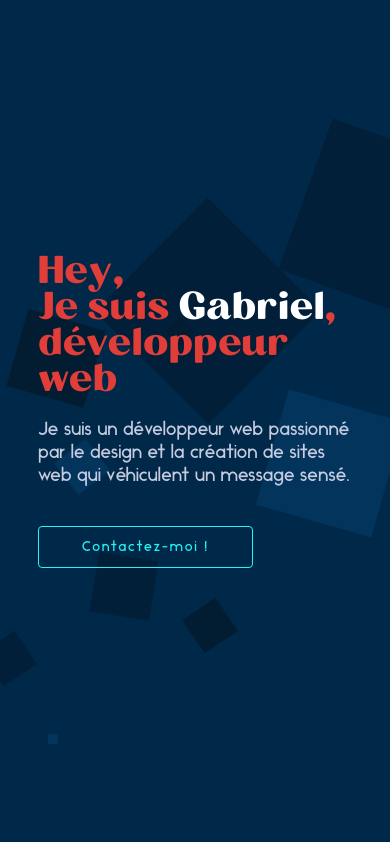
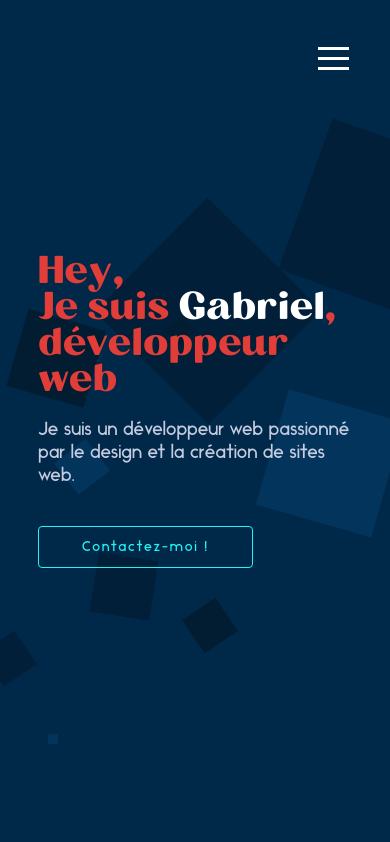
Before and after one commit to CapacManco/my-portfolio, a Next.js app: page / in a window 390 px wide. Shown: the top 842 px of the page. Built offline with nearby package versions, Linux system fonts and the light colour scheme.

Commit message:
mobile nav

```diff
--- /dev/null
+++ b/components/MenuToggler.js
@@ -0,0 +1,18 @@
+import React, { useState } from 'react';
+
+const MenuToggler = ({ toggleMobileNav }) => {
+  return (
+    <div className="menu-wrap">
+      <input
+        type="checkbox"
+        className="toggler"
+        onClick={() => toggleMobileNav()}
+      />
+      <div className="hamburger">
+        <div></div>
+      </div>
+    </div>
+  );
+};
+
+export default MenuToggler;
--- a/components/Nav.js
+++ b/components/Nav.js
@@ -16,6 +16,8 @@ export default function Nav({
   activeSection,
   mediaQueryAnimation,
   renderMediaQueryStyle,
+  isMenuVisible,
+  toggleMobileNav,
 }) {
   const renderMediaQueryUlStyle = (section) => {
     if (!mediaQueryAnimation) {
@@ -29,21 +31,38 @@ export default function Nav({
   };
 
   return (
-    <nav className={renderMediaQueryStyle('nav')}>
-      <div className="nav__logo">
-        {/* <Image src={logo} height="600" width="600" /> */}
-      </div>
+    <menu
+      className={renderMediaQueryStyle('nav')}
+      style={{ display: isMenuVisible ? 'flex' : 'none' }}
+    >
+      <div className="nav__logo"></div>
       <ul className={renderMediaQueryStyle('nav__menu')}>
-        <a href="#home" className="nav__menu__link">
+        <a
+          onClick={() => toggleMobileNav()}
+          href="#home"
+          className="nav__menu__link"
+        >
           <li className={renderMediaQueryUlStyle('home')}>Accueil</li>
         </a>
-        <a href="#work" className="nav__menu__link">
+        <a
+          onClick={() => toggleMobileNav()}
+          href="#work"
+          className="nav__menu__link"
+        >
           <li className={renderMediaQueryUlStyle('work')}>Projets</li>
         </a>
-        <a href="#about" className="nav__menu__link">
+        <a
+          onClick={() => toggleMobileNav()}
+          href="#about"
+          className="nav__menu__link"
+        >
           <li className={renderMediaQueryUlStyle('about')}>À propos</li>
         </a>
-        <a href="#contact" className="nav__menu__link">
+        <a
+          onClick={() => toggleMobileNav()}
+          href="#contact"
+          className="nav__menu__link"
+        >
           <li className={renderMediaQueryUlStyle('contact')}>Contact</li>
         </a>
       </ul>
@@ -58,6 +77,6 @@ export default function Nav({
           <YoutubeIcon className="nav__link" />
         </a>
       </div>
-    </nav>
+    </menu>
   );
 }
--- a/components/Projet.js
+++ b/components/Projet.js
@@ -61,7 +61,6 @@ const Projet = ({
           src={imageSrc}
           height="500"
           width="1000"
-          // layout="fill"
           objectFit="cover"
         />
       );
--- a/pages/index.js
+++ b/pages/index.js
@@ -4,6 +4,7 @@ import Image from 'next/image';
 import { useState, useEffect } from 'react';
 
 import Nav from '../components/Nav';
+import MenuToggler from '../components/MenuToggler';
 import Projets from '../components/Projets';
 
 import Bubbles from '../components/Bubbles';
@@ -24,8 +25,20 @@ export default function Home() {
   const [activeSection, setActiveSection] = useState('home');
   const [mediaQueryAnimation, setMediaQueryAnimation] = useState(null);
   const [mediaQueryNextImg, setMediaQueryNextImg] = useState(null);
+  const [mediaQueryMobileNav, setMediaQueryMobileNav] = useState(null);
+  const [isMenuVisible, setIsMenuVisible] = useState(true);
 
   useEffect(() => {
+    const setMediaQueries = () => {
+      if (window.innerWidth <= 1200) {
+        setIsMenuVisible(false);
+        setMediaQueryMobileNav(true);
+      }
+
+      window.innerWidth >= 1200
+        ? setIsMenuVisible(true)
+        : setIsMenuVisible(false);
+
       window.innerWidth >= 768
         ? setMediaQueryAnimation(true)
         : setMediaQueryAnimation(false);
@@ -33,6 +46,16 @@ export default function Home() {
       window.innerWidth <= 576
         ? setMediaQueryNextImg(true)
         : setMediaQueryNextImg(false);
+    };
+
+    window.addEventListener(
+      'resize',
+      () => {
+        setMediaQueries();
+      },
+      true
+    );
+    setMediaQueries();
   }, []);
 
   useEffect(() => {
@@ -95,12 +118,17 @@ export default function Home() {
     }`;
   };
 
+  const toggleMobileNav = () => {
+    if (!mediaQueryMobileNav) return;
+    setIsMenuVisible(!isMenuVisible);
+  };
+
   return (
     <div>
       <Head>
         <title>Gabriel Garcia | Développeur Front End</title>
         <meta name="description" content="Generated by create next app" />
-        <link rel="icon" href="/favicon.ico" />
+        <link rel="icon" href="/img/logo.png" />
       </Head>
 
       <Nav
@@ -108,7 +136,10 @@ export default function Home() {
         activeSection={activeSection}
         mediaQueryAnimation={mediaQueryAnimation}
         renderMediaQueryStyle={renderMediaQueryStyle}
+        isMenuVisible={isMenuVisible}
+        toggleMobileNav={toggleMobileNav}
       />
+      <MenuToggler toggleMobileNav={toggleMobileNav} />
       <main className="layout">
         <div className={renderMediaQueryStyle('home')} id="home">
           <Bubbles
@@ -124,7 +155,7 @@ export default function Home() {
           </p>
           <p className="home__description">
             Je suis un développeur web passionné par le design et la création de
-            sites web qui véhiculent un message sensé.
+            sites web.
           </p>
           <a href="#contact" className="home__link">
             <button className="button__style--1__medium">
@@ -181,10 +212,10 @@ export default function Home() {
                 <span
                   className={renderMediaQueryStyle('about__description__span')}
                 >
-                  le design et création
+                  le design et la création
                 </span>{' '}
                 d&apos;un site web fait directement écho au travail de
-                l&apos;artisan, minutieusement travaillé et inventif.
+                l&apos;artisan, minitueux et créatif.
                 <br /> <br />
                 J&apos;approche chacun des projets qui me sont confiés avec{' '}
                 <span
--- a/public/style.css
+++ b/public/style.css
@@ -347,7 +347,7 @@ body {
   flex-direction: column;
   justify-content: space-between;
   font-family: 'Ikaros';
-  z-index: 3;
+  z-index: 5;
   color: rgba(201, 201, 201, 0.795); }
   .nav__menu {
     list-style: none; }
@@ -383,10 +383,71 @@ body {
       color: #23f5f5; }
   @media (max-width: 1200px) {
     .nav {
-      display: none; } }
+      display: none;
+      position: fixed;
+      width: 100%; } }
 
 .active {
   color: #23f5f5; }
+
+.menu-wrap {
+  position: fixed;
+  top: 0;
+  right: 0;
+  z-index: 14;
+  display: none; }
+  .menu-wrap .toggler {
+    margin: 3rem;
+    position: absolute;
+    top: 0;
+    right: 0;
+    z-index: 15;
+    cursor: pointer;
+    width: 60px;
+    height: 60px;
+    opacity: 0; }
+    .menu-wrap .toggler:checked + .hamburger > div {
+      transform: rotate(135deg); }
+    .menu-wrap .toggler:checked + .hamburger > div:before,
+    .menu-wrap .toggler:checked + .hamburger > div:after {
+      top: 0;
+      transform: rotate(90deg); }
+    .menu-wrap .toggler:checked:hover + .hamburger > div {
+      transform: rotate(225deg); }
+  .menu-wrap .hamburger {
+    margin: 3rem;
+    position: absolute;
+    top: 0;
+    right: 0;
+    z-index: 14;
+    width: 56px;
+    height: 60px;
+    padding: 1.3rem;
+    display: flex;
+    align-items: center;
+    justify-content: center; }
+    .menu-wrap .hamburger > div {
+      position: relative;
+      width: 100%;
+      height: 3px;
+      background-color: #ffffff;
+      display: flex;
+      align-items: center;
+      justify-content: center;
+      transition: all 0.4s ease; }
+      .menu-wrap .hamburger > div:after, .menu-wrap .hamburger > div:before {
+        content: '';
+        position: absolute;
+        z-index: 14;
+        top: -10px;
+        width: 100%;
+        height: 3px;
+        background: inherit; }
+      .menu-wrap .hamburger > div:after {
+        top: 10px; }
+  @media (max-width: 1200px) {
+    .menu-wrap {
+      display: inline-block; } }
 
 .layout {
   width: calc(100% - 13rem);
--- a/styles/sass/_nav.scss
+++ b/styles/sass/_nav.scss
@@ -8,7 +8,7 @@
   flex-direction: column;
   justify-content: space-between;
   font-family: 'Ikaros';
-  z-index: 3;
+  z-index: 5;
   color: $color--tertiary--3;
 
   &__menu {
@@ -63,9 +63,89 @@
 
   @include xl {
     display: none;
+    position: fixed;
+    width: 100%;
   }
 }
 
 .active {
   color: $color--quaternary;
 }
+
+.menu-wrap {
+  position: fixed;
+  top: 0;
+  right: 0;
+  z-index: 14;
+  display: none;
+
+  .toggler {
+    margin: 3rem;
+    position: absolute;
+    top: 0;
+    right: 0;
+    z-index: 15;
+    cursor: pointer;
+    width: 60px;
+    height: 60px;
+    opacity: 0;
+
+    &:checked + .hamburger > div {
+      transform: rotate(135deg);
+    }
+
+    &:checked + .hamburger > div:before,
+    &:checked + .hamburger > div:after {
+      top: 0;
+      transform: rotate(90deg);
+    }
+
+    &:checked:hover + .hamburger > div {
+      transform: rotate(225deg);
+    }
+  }
+
+  .hamburger {
+    margin: 3rem;
+    position: absolute;
+    top: 0;
+    right: 0;
+    z-index: 14;
+    width: 56px;
+    height: 60px;
+    padding: 1.3rem;
+
+    display: flex;
+    align-items: center;
+    justify-content: center;
+    > div {
+      position: relative;
+      width: 100%;
+      height: 3px;
+      background-color: #ffffff;
+      display: flex;
+      align-items: center;
+      justify-content: center;
+      transition: all 0.4s ease;
+
+      &:after,
+      &:before {
+        content: '';
+        position: absolute;
+        z-index: 14;
+        top: -10px;
+        width: 100%;
+        height: 3px;
+        background: inherit;
+      }
+
+      &:after {
+        top: 10px;
+      }
+    }
+  }
+
+  @include xl {
+    display: inline-block;
+  }
+}
```
Also changed, not shown: public/img/logo.jpg (added), public/img/logo.png. Lines whose indentation alone changed are shown as unchanged.
